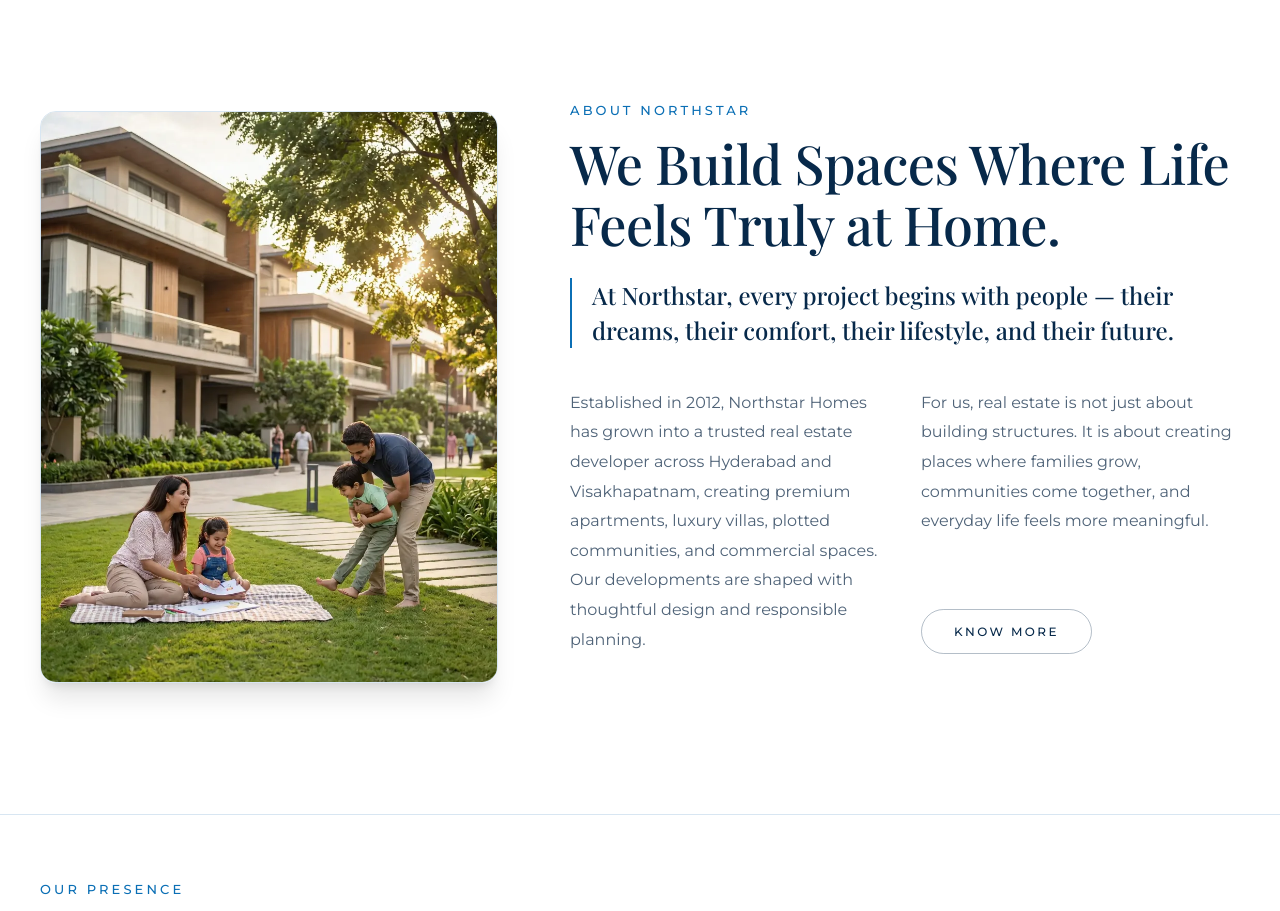
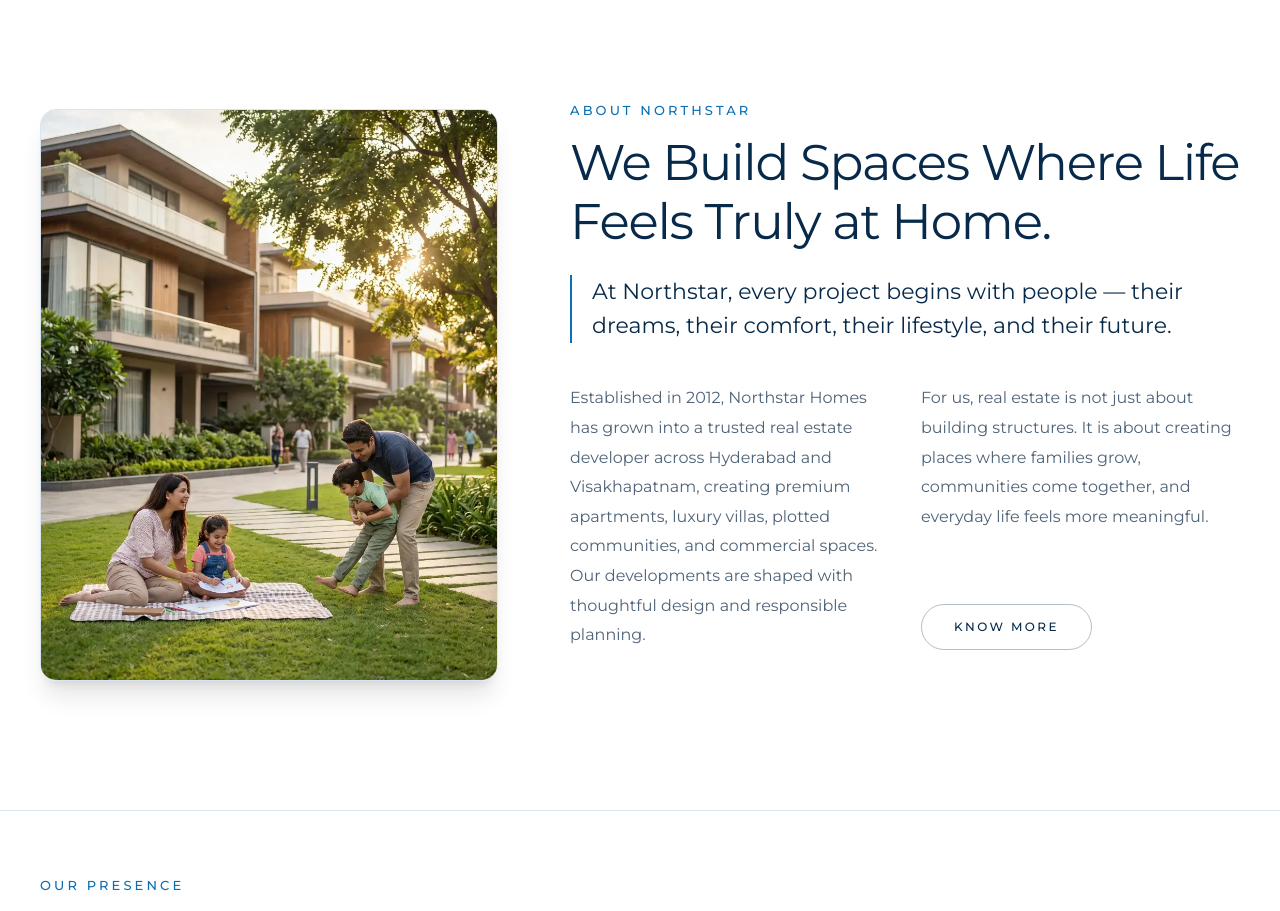
Before and after one commit to CandidateMaster2002/northstarhomes-website, a React (Vite) app: page / in a window 1280 px wide. Shown: the part 1020-1931 px from the top of the page. Built offline with nearby package versions, Linux system fonts and the light colour scheme; a web font is replaced by a local one.

Commit message:
style(typography): update About section headlines and quote to Montserrat font

```diff
--- a/src/components/About.jsx
+++ b/src/components/About.jsx
@@ -34,13 +34,13 @@ export default function About() {
             </ScrollReveal>
 
             <ScrollReveal delay={0.2}>
-              <h2 className="text-[38px] lg:text-[54px] leading-[1.12] font-heading font-medium text-ink mb-6">
+              <h2 className="text-[36px] lg:text-[50px] leading-[1.18] font-body font-semibold text-ink mb-6 tracking-tight">
                 We Build Spaces Where Life Feels Truly at Home.
               </h2>
             </ScrollReveal>
 
             <ScrollReveal delay={0.3}>
-              <p className="text-[20px] lg:text-[24px] leading-[1.45] text-ink font-heading font-medium mb-8 lg:mb-10 border-l-2 border-accent pl-5">
+              <p className="text-[18px] lg:text-[22px] leading-[1.55] text-ink font-body font-medium mb-8 lg:mb-10 border-l-2 border-accent pl-5">
                 At Northstar, every project begins with people — their dreams, their comfort, their lifestyle, and their future.
               </p>
             </ScrollReveal>
--- a/src/components/AboutCompany.jsx
+++ b/src/components/AboutCompany.jsx
@@ -236,11 +236,11 @@ export default function AboutCompany() {
               <span className="text-[11px] sm:text-[12px] tracking-[0.26em] uppercase text-[#0B6FB5] font-nav font-semibold block">
                 COMPANY INTRODUCTION
               </span>
-              <h2 className="text-[32px] sm:text-[44px] lg:text-[48px] font-heading font-normal text-[#07294A] leading-[1.14] tracking-tight">
+              <h2 className="text-[32px] sm:text-[40px] lg:text-[46px] font-body font-semibold text-[#07294A] leading-[1.18] tracking-tight">
                 We Build Spaces Where Life Feels Truly at Home
               </h2>
               <div className="w-16 h-0.5 bg-[#0B6FB5]" />
-              <p className="text-[17px] sm:text-[19px] font-heading font-normal text-[#07294A] leading-snug pt-2">
+              <p className="text-[17px] sm:text-[19px] font-body font-medium text-[#07294A] leading-relaxed pt-2">
                 At Northstar, every project begins with people — their dreams, their comfort, their lifestyle, and their future.
               </p>
               <p className="text-[15px] sm:text-[16px] font-body text-[#556475] leading-[1.8]">
```
